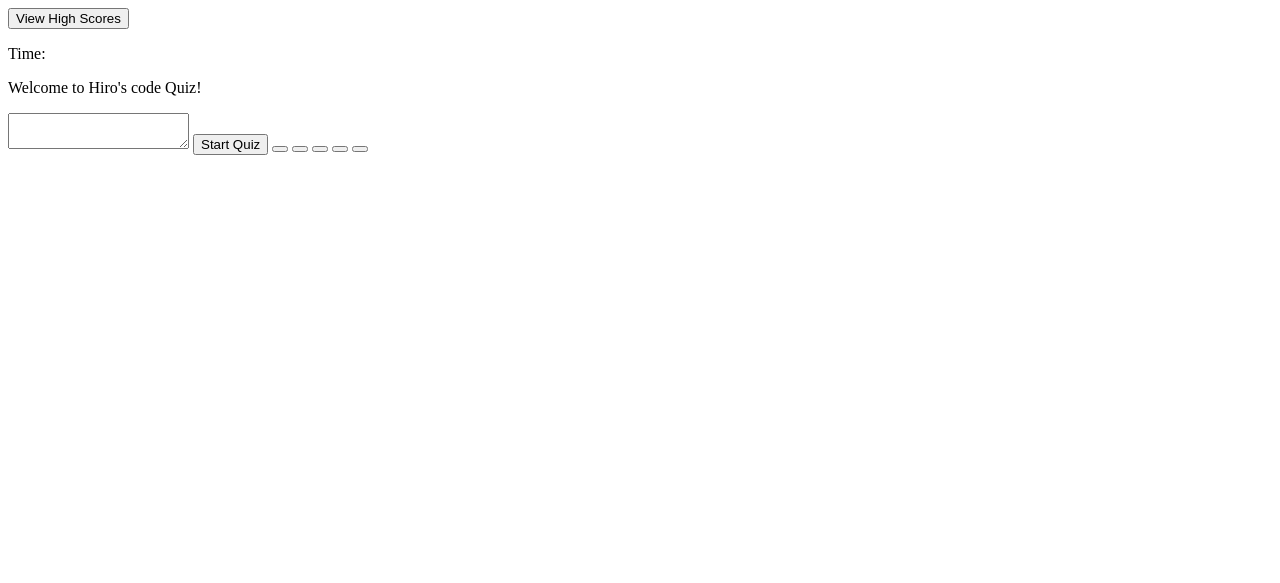
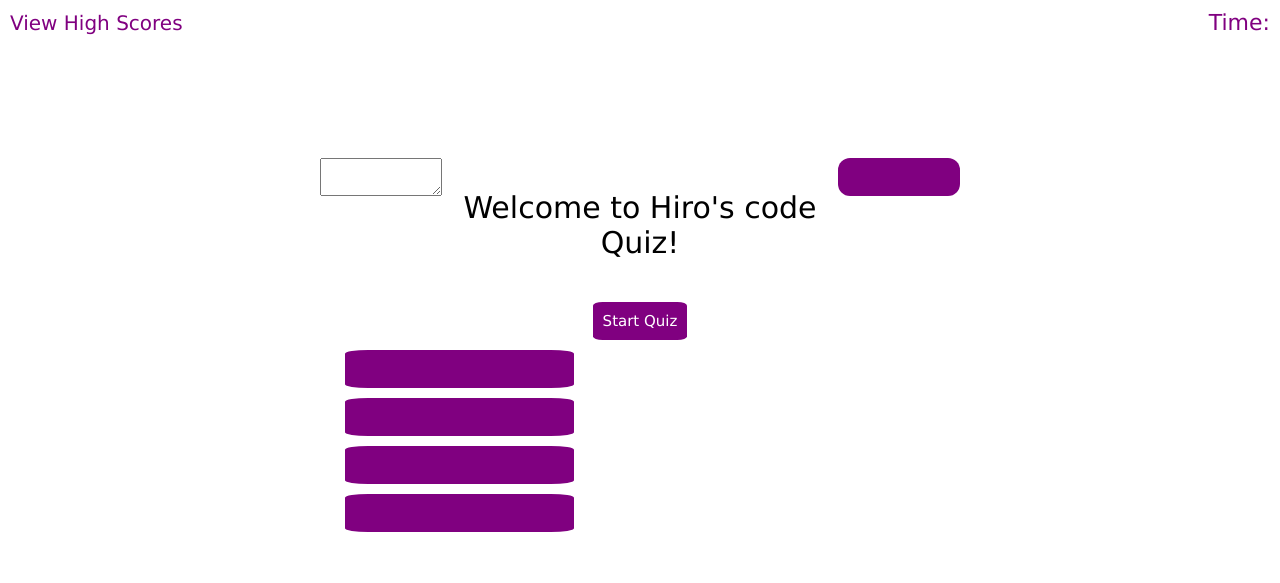
Before and after one commit to hkagei/api-javascript-code-quiz, a plain HTML site: page index.html in a window 1280 px wide. Drawn offline with Linux system fonts and the light colour scheme.

Commit message:
update html and css

```diff
--- a/assets/css/style.css
+++ b/assets/css/style.css
@@ -0,0 +1,179 @@
+* {
+    margin: 0;
+    padding: 0;
+    box-sizing: border-box;
+}
+
+body {
+    font-family: 'Verdana';font-size: 22px;
+    background-color: white;
+}
+
+header {
+    display: flex;
+    justify-content: space-between;
+    flex-wrap: wrap;
+    list-style: none;
+    color: purple;
+    height: 60px;
+    font-size: 2vw;
+    padding-top: 10px;
+    padding-left: 10px;
+    padding-right: 10px;
+    font-family: 'Verdana';font-size: 22px;
+}
+
+.btnHeader {
+    border-radius: 10px;
+    background-color: white;
+    text-decoration: none;
+    border: 0;
+    outline: 0; /* Remove border around button */
+    color: purple;
+    font-family: 'Verdana';font-size: 20px;
+}
+
+.btnHeader:hover {
+
+    background-color: lavender;
+
+
+
+}
+
+.btn {
+    border-radius: 12px;
+    border: 0;
+    outline: 0;
+    background-color: purple;
+    color: white;
+    font-family: 'Verdana';font-size: 10px;
+}
+
+#mainDiv {
+    margin-left: 25%;
+    margin-right: 25%;
+    display: flex;
+    flex-wrap: wrap;
+    flex-direction: column;
+    justify-content: center;
+    margin-top: 50px;
+    font-family: 'Verdana';font-size: 22px;
+}
+
+#gridContainer {
+
+     display: grid;
+     grid-template-columns: repeat(2, 1fr) 2fr 1fr;
+     grid-template-rows: repeat(10, 1fr);
+     gap: 10px 10px;
+     font-family: 'Verdana';font-size: 22px;
+ }
+
+
+ #questionDisplay {
+     text-align: center;
+     align-self: baseline;
+     grid-column: 2 / span 2;
+     grid-row: 1 / span 5;
+     place-self: center;
+     font-size: 30px;
+ }
+
+#start-quiz {
+    grid-column: 2 / span 2;
+    grid-row: 5 / span 1;
+    padding: 10px 10px 10px 10px;
+    border-radius: 10%;
+    border: 0;
+    outline: 0; /* Remove border around button */
+    background-color: purple;
+    place-self: center;
+    color: white;
+    font-family: 'Verdana';font-size: 15px;
+}
+
+#answer1 {
+    grid-column: 1 / span 2;
+    grid-row: 6 / span 1;
+    padding: 10px 10px 10px 10px;
+    border-radius: 10%;
+    border: 0;
+    outline: 0; /* Remove border around button */
+    background-color: purple;
+    color: white;
+    font-family: 'Verdana';font-size: 15px;
+    margin-left: 25px;
+}
+
+#answer2 {
+    grid-column: 1 / span 2;
+    grid-row: 7 / span 1;
+    padding: 10px 10px 10px 10px;
+    border-radius: 10%;
+    border: 0;
+    outline: 0; /* Remove border around button */
+    background-color: purple;
+    color: white;
+    font-family: 'Verdana';font-size: 15px;
+    margin-left: 25px;
+    margin-left: 25px;
+
+}
+
+#answer3 {
+    grid-column: 1 / span 2;
+    grid-row: 8 / span 1;
+    padding: 10px 10px 10px 10px;
+    border-radius: 10%;
+    border: 0;
+    outline: 0; /* Remove border around button */
+    background-color: purple;
+    color: white;
+    font-family: 'Verdana';font-size: 15px;
+    margin-left: 25px;
+}
+
+#answer4 {
+    grid-column: 1 / span 2;
+    grid-row: 9 / span 1;
+    padding: 10px 10px 10px 10px;
+    border-radius: 10%;
+    border: 0;
+    outline: 0; /* Remove border around button */
+    background-color: purple;
+    color: white;
+    font-family: 'Verdana';font-size: 15px;
+    margin-left: 25px;
+}
+
+
+#answer1:hover{
+
+    background-color: lavender;
+
+}
+
+#answer2:hover{
+
+    background-color: lavender;
+
+}
+
+#answer3:hover{
+
+    background-color: lavender;
+
+}
+
+#answer4:hover{
+
+    background-color: lavender;
+
+}
+
+#submitScore:hover{
+
+    background-color: lavender;
+
+}
--- a/index.html
+++ b/index.html
@@ -29,7 +29,7 @@
                 <button class="btn" id="answer2"></button>
                 <button class="btn" id="answer3"></button>
                 <button class="btn" id="answer4"></button>
-                <button class="btn" id="submitScore"></button> <!-- Grid nows where to put next item.-->
+                <button class="btn" id="submitScore"></button>
 
             </div>
             <div id="answerCorrectWrongGrid"></div>
```
